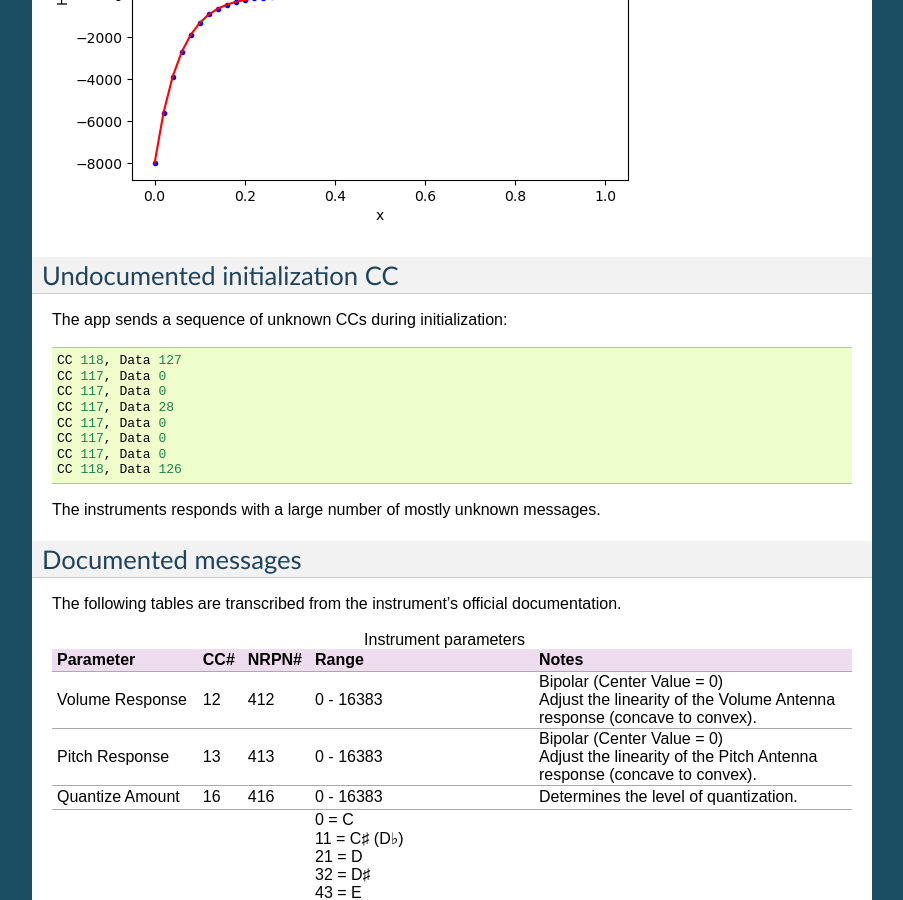
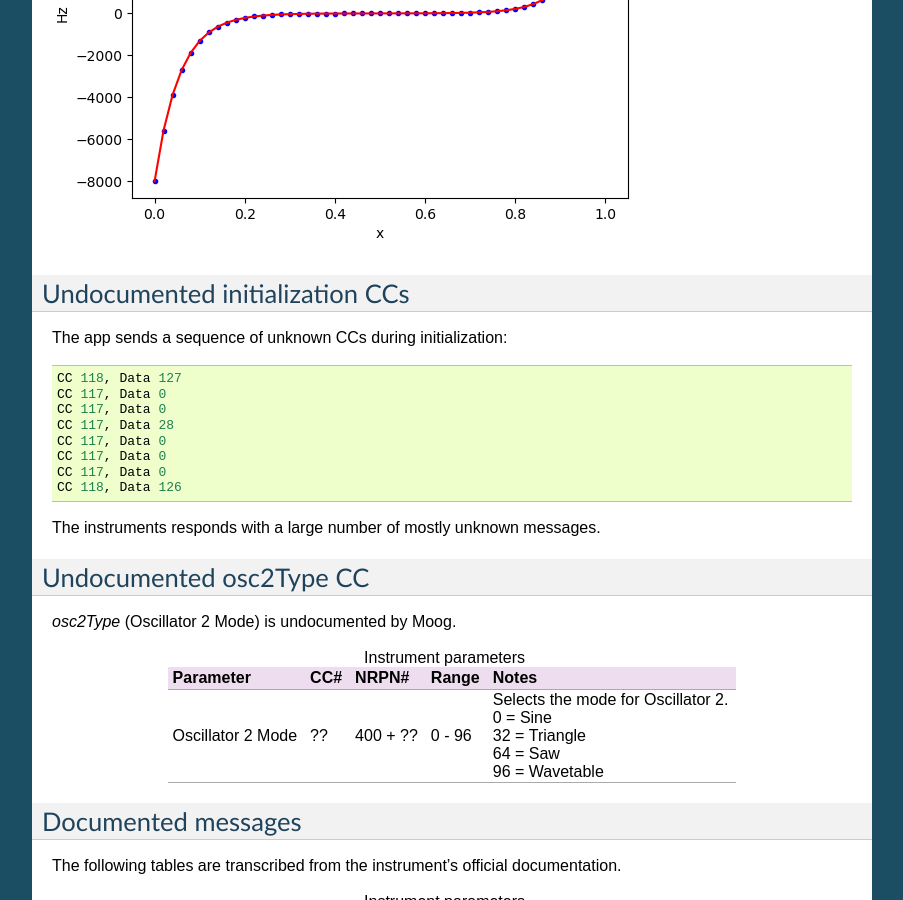
Before and after one commit to wfr/open-claravox-editor, a Sphinx documentation site: the page built from doc/source/MIDI.rst, in a window 1280 px wide and 900 px high, scrolled down 2800 px. Shown: the whole window, without its empty margins (198-1101 px from the left). Built offline with Sphinx 7.4.7, drawn with Linux system fonts in a browser that asks for light colours; some of the changed text lies outside the part shown.

Commit message:
MIDI docs

```diff
--- a/doc/source/MIDI.rst
+++ b/doc/source/MIDI.rst
@@ -49,7 +49,8 @@
      - 0-16
      - | 0 = Omni
        | 1 = Channel 1
-       | ...
+       | 2 = Channel 2
+       | etc.
        | The app broadcasts this NRPN on all channels.
    * - MIDI Channel Out
      - 1027
@@ -155,8 +156,8 @@
 .. image:: images/osc2FilterFreq.csv.png
    :alt: Oscillator 2 Filter Frequency
 
-Undocumented initialization CC
-===================================
+Undocumented initialization CCs
+===============================
 The app sends a sequence of unknown CCs during initialization:
 
 ::
@@ -171,6 +172,29 @@
     CC 118, Data 126
 
 The instruments responds with a large number of mostly unknown messages.
+
+Undocumented osc2Type CC
+========================
+`osc2Type` (Oscillator 2 Mode) is undocumented by Moog.
+
+.. list-table:: Instrument parameters
+   :widths: auto
+   :header-rows: 1
+
+   * - Parameter
+     - CC#
+     - NRPN#
+     - Range
+     - Notes
+   * - Oscillator 2 Mode
+     - ??
+     - 400 + ??
+     - 0 - 96
+     - | Selects the mode for Oscillator 2.
+       | 0 = Sine
+       | 32 = Triangle
+       | 64 = Saw
+       | 96 = Wavetable
 
 Documented messages
 ===================
@@ -300,6 +324,10 @@
      - 481
      - 0 - 96
      - | Selects the mode for Oscillator 1.
+       | 0 = Sine
+       | 32 = Triangle
+       | 64 = Saw
+       | 96 = Wavetable
    * - Oscillator 1 Level
      - 25
      - 425
```
